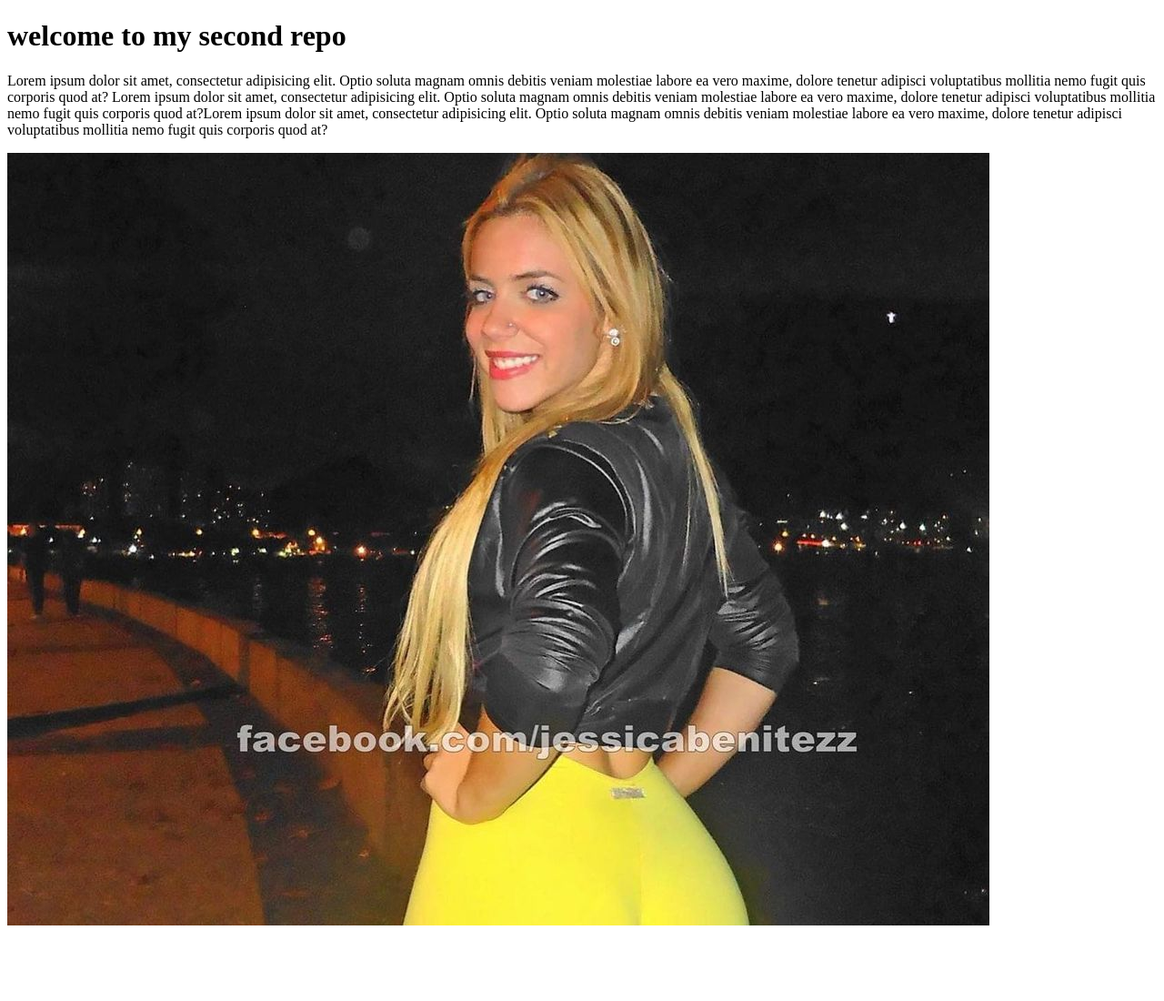
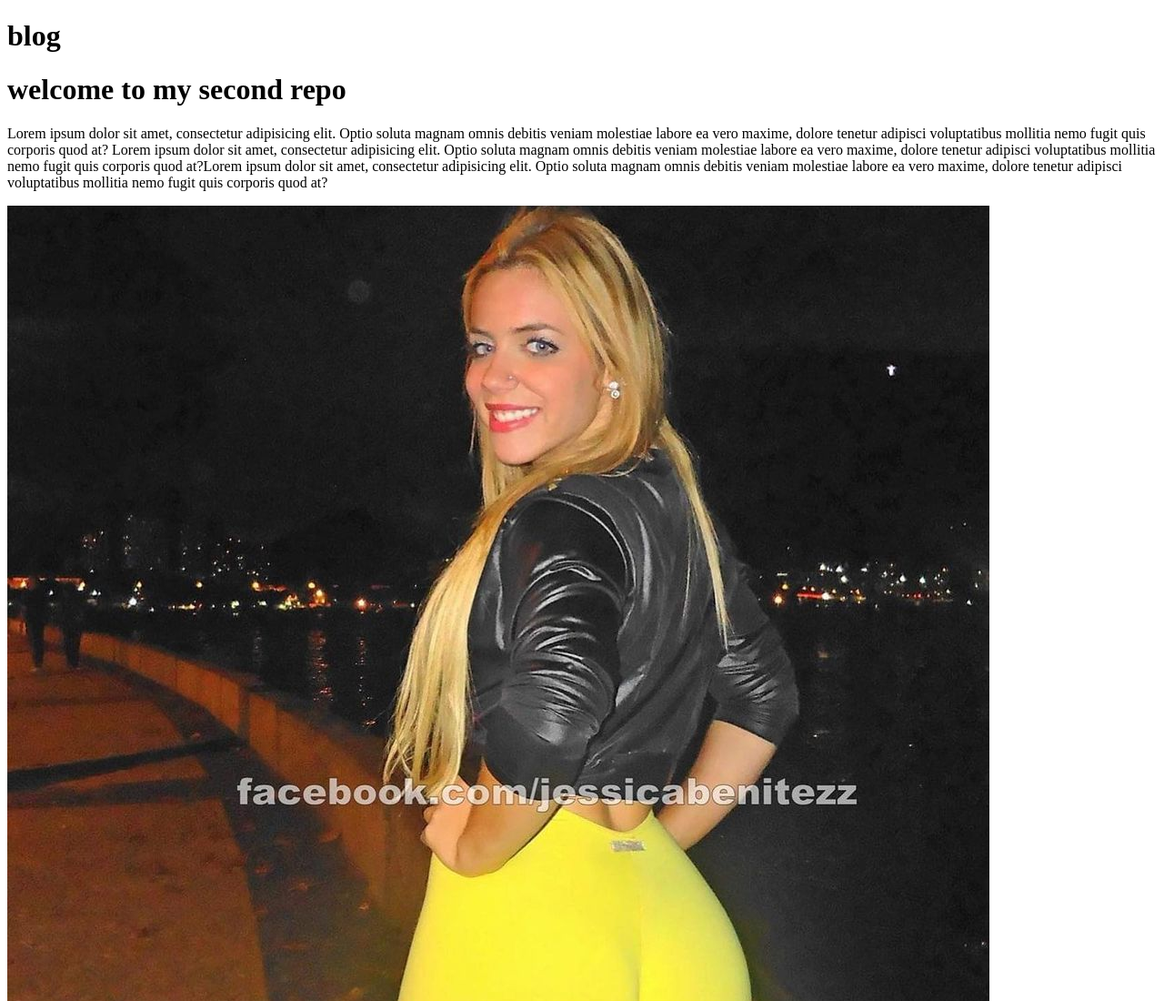
Before and after one commit to rakips/second-repo, a plain HTML site: page index.html in a window 1280 px wide. Shown: the top 1100 px of the page at 91% size. Drawn offline with Linux system fonts and the light colour scheme.

Commit message:
blog added

```diff
--- a/index.html
+++ b/index.html
@@ -7,6 +7,8 @@
     <title>Second Repo </title>
 </head>
 <body>
+
+<h1> <b> blog </b> </h1>
 
     <h1>welcome to my second repo </h1>
     <p>Lorem ipsum dolor sit amet, consectetur adipisicing elit. Optio soluta magnam omnis debitis veniam molestiae labore ea vero maxime, dolore tenetur adipisci voluptatibus mollitia nemo fugit quis corporis quod at?
```
